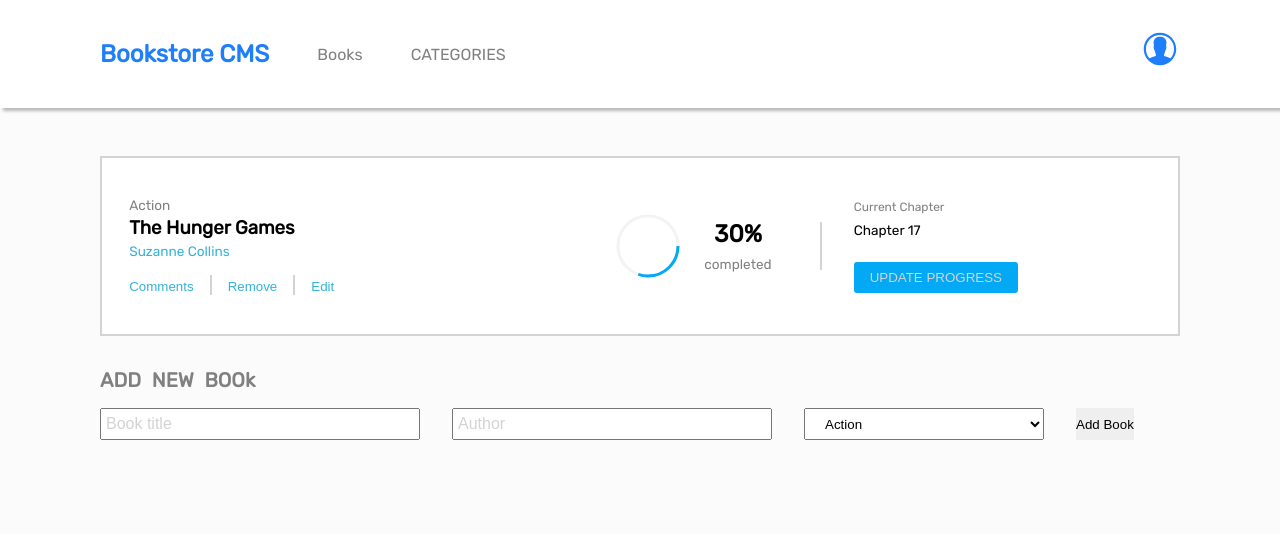
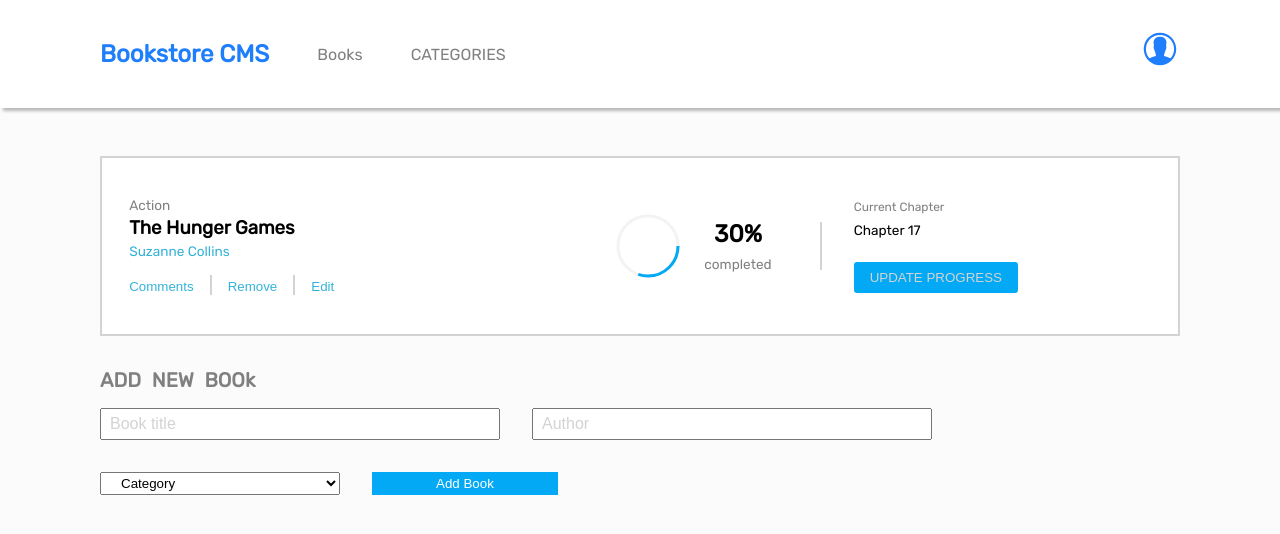
Before and after one commit to UselessJunkNotNeeded/Bookstore, a React (Create React App) app: page / in a window 1280 px wide. Shown: the top 534 px of the page. Built offline with nearby package versions, Linux system fonts and the light colour scheme.

Commit message:
Finalized styling

```diff
--- a/src/components/Book.module.css
+++ b/src/components/Book.module.css
@@ -4,9 +4,9 @@
   align-items: center;
   padding: 2rem 5rem 2rem 1.7rem;
   border: 2px solid lightgray;
-  /* padding: 2rem 6.25rem; */
   margin: 0 6.25rem;
   background-color: #fff;
+  flex-wrap: wrap;
 }
 
 .info {
--- a/src/components/Input.jsx
+++ b/src/components/Input.jsx
@@ -8,7 +8,7 @@ const Input = () => (
       <input type="text" placeholder="Book title" required />
       <input type="text" placeholder="Author" required />
       <select name="category" id="category" required>
-        <option value="" disabled>
+        <option value="" disabled selected>
           Category
         </option>
         <option value="Action">Action</option>
@@ -16,7 +16,10 @@ const Input = () => (
         <option value="Fiction">Science Fiction</option>
         <option value="Adventure">Adventure</option>
       </select>
-      <button type="button"> Add Book</button>
+      <button type="button" className={classes.addBtn}>
+        {' '}
+        Add Book
+      </button>
     </form>
   </div>
 );
--- a/src/components/Input.module.css
+++ b/src/components/Input.module.css
@@ -12,11 +12,12 @@
   padding: 1rem 0;
   display: flex;
   gap: 2rem;
+  flex-wrap: wrap;
 }
 .form input {
-  width: 20rem;
+  width: 25rem;
   height: 2rem;
-  padding: 0.25rem;
+  padding: 0.25rem 0.5rem;
   font-size: 1rem;
 }
 .form input::placeholder {
@@ -26,6 +27,9 @@
   width: 15rem;
   padding-left: 1rem;
 }
-.form select::placeholder {
-  color: lightgray;
+
+.addBtn {
+  background-color: #03a9f4;
+  padding: 0.25rem 4rem;
+  color: white;
 }
--- a/src/components/Progress.module.css
+++ b/src/components/Progress.module.css
@@ -3,6 +3,7 @@
   align-items: center;
   gap: 2rem;
   margin-right: 5rem;
+  flex-wrap: wrap;
 }
 .status {
   display: flex;
```
